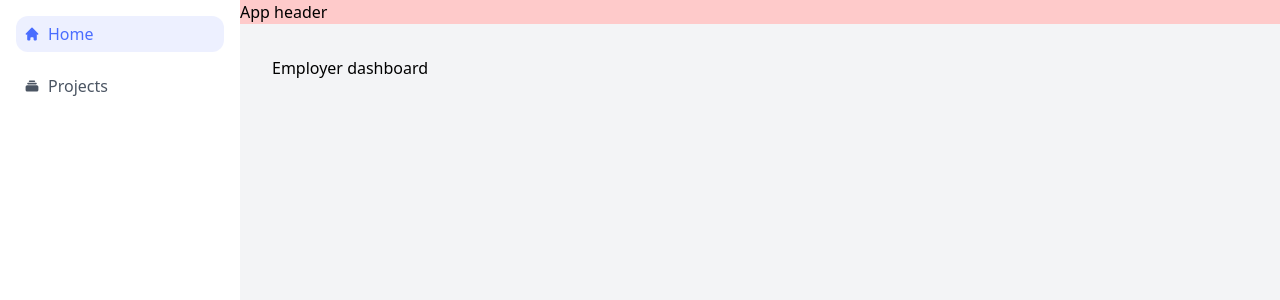
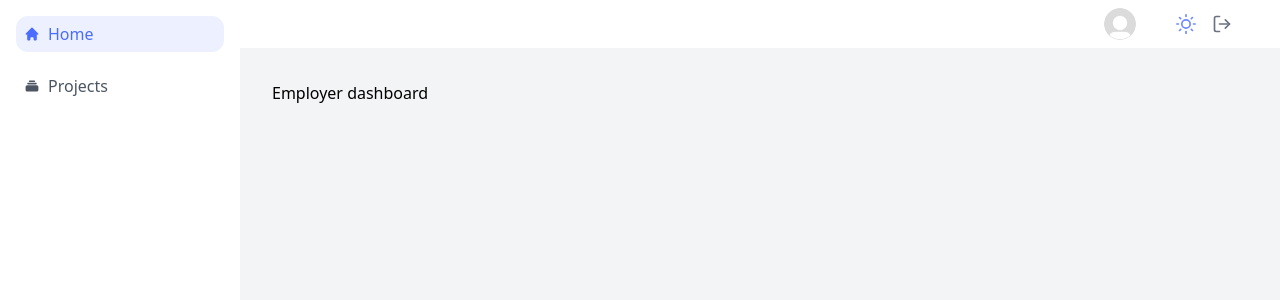
Before and after one commit to ArianMakiabadi/JobHop, a React (Vite) app: page /employer/dashboard in a window 1280 px wide. Shown: the top 300 px of the page. Built offline with nearby package versions, Linux system fonts and the light colour scheme; no server answers.

Commit message:
Header added

```diff
--- /dev/null
+++ b/src/UI/DarkModeToggle.jsx
@@ -0,0 +1,11 @@
+import { FiSun } from "react-icons/fi";
+
+function DarkModeToggle() {
+  return (
+    <button>
+      <FiSun className="w-5 h-5 text-primary-700" />
+    </button>
+  );
+}
+
+export default DarkModeToggle;
--- a/src/UI/Header.jsx
+++ b/src/UI/Header.jsx
@@ -1,9 +1,22 @@
+import UserAvatar from "../features/authentication/UserAvatar";
 import useUser from "../features/authentication/useUser";
+import HeaderMenu from "./HeaderMenu";
 
 function Header() {
-  const { data } = useUser();
-  console.log(data);
-  return <div className="bg-red-200">App header</div>;
+  const { isLoading } = useUser();
+
+  return (
+    <div className="bg-secondary-0 py-2 px-8 border-b border-secondary-100">
+      <div
+        className={`container xl:max-w-screen-xl flex items-center justify-end gap-x-8
+          ${isLoading ? "blur-sm opacity-30" : ""}
+          `}
+      >
+        <UserAvatar />
+        <HeaderMenu />
+      </div>
+    </div>
+  );
 }
 
 export default Header;
--- /dev/null
+++ b/src/UI/HeaderMenu.jsx
@@ -0,0 +1,17 @@
+import DarkModeToggle from "./DarkModeToggle";
+import Logout from "../features/authentication/Logout";
+
+function HeaderMenu() {
+  return (
+    <ul className="flex items-center justify-center gap-x-4 ">
+      <li className="flex">
+        <DarkModeToggle />
+      </li>
+      <li className="flex">
+        <Logout />
+      </li>
+    </ul>
+  );
+}
+
+export default HeaderMenu;
--- /dev/null
+++ b/src/features/authentication/Logout.jsx
@@ -0,0 +1,11 @@
+import { FiLogOut } from "react-icons/fi";
+
+function Logout() {
+  return (
+    <button>
+      <FiLogOut className="h-5 w-5 text-secondary-500 hover:text-error" />
+    </button>
+  );
+}
+
+export default Logout;
--- /dev/null
+++ b/src/features/authentication/UserAvatar.jsx
@@ -0,0 +1,18 @@
+import useUser from "./useUser";
+
+function UserAvatar() {
+  const { user } = useUser();
+
+  return (
+    <div className="flex items-center gap-x-2 text-secondary-600">
+      <img
+        className="h-8 w-8 rounded-full object-cover object-center"
+        src="/user.jpg"
+        alt="user-account"
+      />
+      <span>{user?.name}</span>
+    </div>
+  );
+}
+
+export default UserAvatar;
--- a/src/features/authentication/useUser.js
+++ b/src/features/authentication/useUser.js
@@ -2,10 +2,13 @@
 import { getUser } from "../../services/authService";
 
 export default function useUser() {
-  return useQuery({
-    queryKey: ["get-user"],
+  const { isLoading, data } = useQuery({
+    queryKey: ["user"],
     queryFn: getUser,
     retry: false,
     refetchOnWindowFocus: true,
   });
+
+  const { user } = data || {};
+  return { user, isLoading };
 }
```
Also changed, not shown: public/user.jpg (added).
